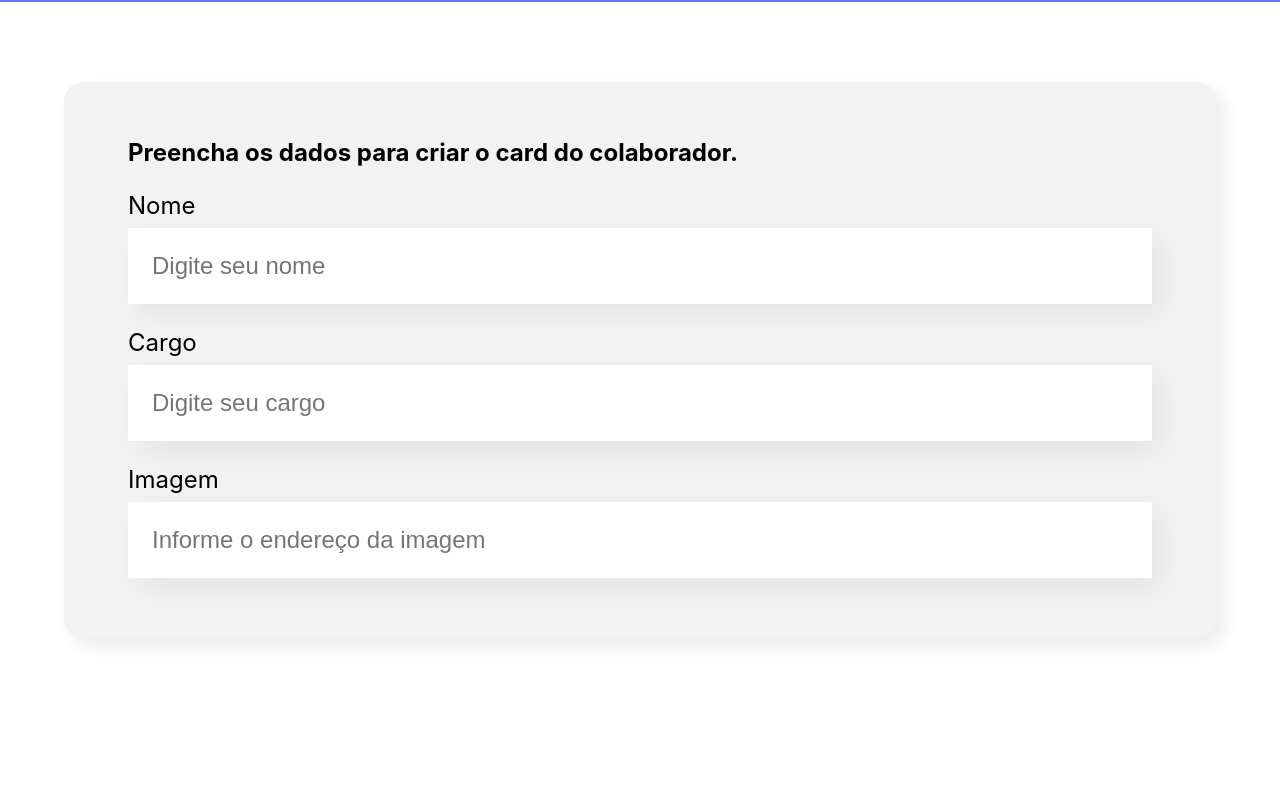
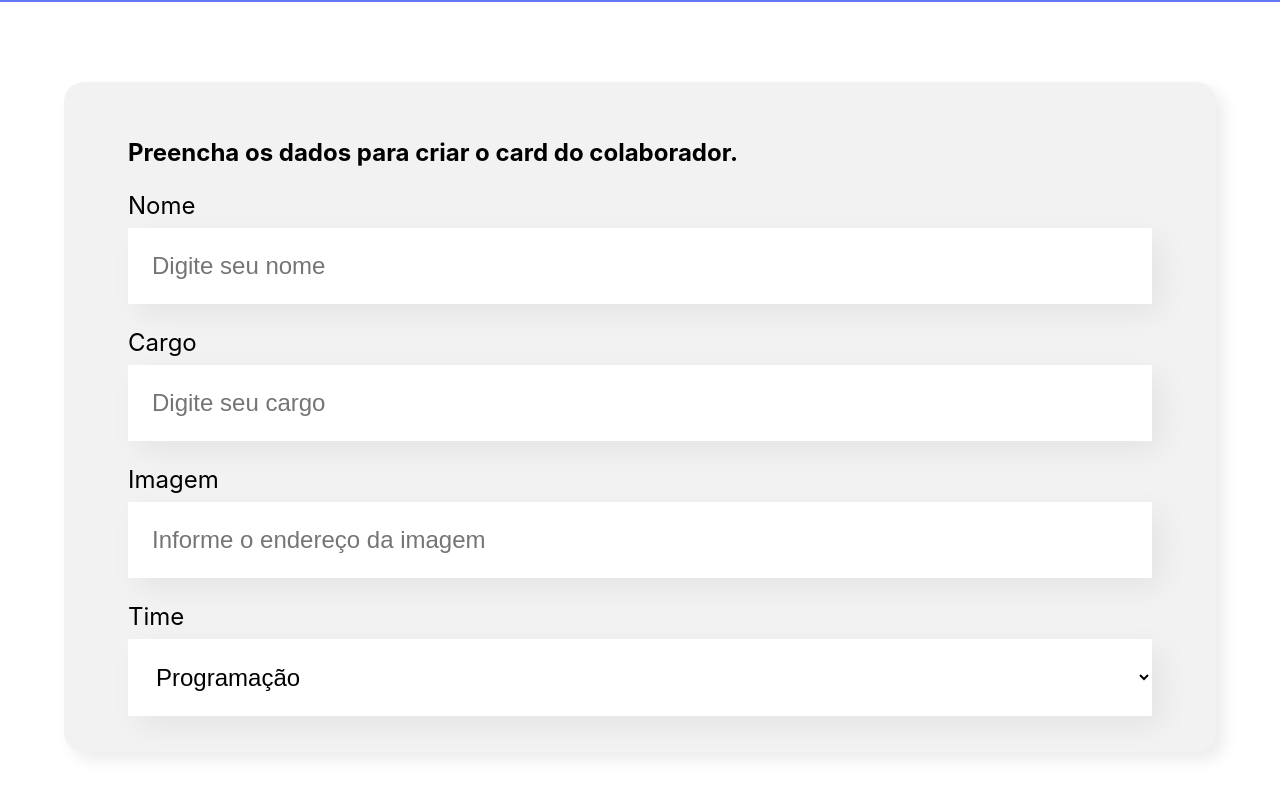
Before and after one commit to Pontessxx/organo, a React (Create React App) app: page / in a window 1280 px wide. Shown: the part 496-1292 px from the top of the page. Before the commit the page ends 1214 px from the top, so only its background shows below. Built offline with nearby package versions, Linux system fonts and the light colour scheme.

Commit message:
ListaSuspensa

```diff
--- a/src/componentes/Formulario/index.js
+++ b/src/componentes/Formulario/index.js
@@ -1,6 +1,16 @@
 import './Formulario.css'
 import CampoTexto from '../CampoTexto'
+import ListaSuspensa from '../ListaSuspensa'
 const Formulario = ()=>{
+    const times = [
+        'Programação',
+        'Frontend',
+        'Data Science',
+        'Devops',
+        'Ux e Desing',
+        'Mobile',
+        'Inovação e Gestão'
+    ]
     return (
         <section className="formulario">
             <form>
@@ -8,6 +18,7 @@
                 <CampoTexto label="Nome" placeholder="Digite seu nome"/>
                 <CampoTexto label="Cargo" placeholder="Digite seu cargo"/>
                 <CampoTexto label="Imagem" placeholder="Informe o endereço da imagem"/>
+                <ListaSuspensa label="Time" itens={times}/>
             </form>
         </section>
     )
--- /dev/null
+++ b/src/componentes/ListaSuspensa/ListaSuspensa.css
@@ -0,0 +1,14 @@
+.lista-suspensa label{
+    display: block;
+    margin-bottom: 8px;
+    font-size: 24px;
+}
+.lista-suspensa select{
+    background-color: #fff;
+    box-shadow: 10px 10px 30px rgba(0,0,0,0.06);
+    width: 100%;
+    border: none;
+    font-size: 24px;
+    padding: 24px;
+    box-sizing: border-box
+}
--- /dev/null
+++ b/src/componentes/ListaSuspensa/index.js
@@ -0,0 +1,13 @@
+import './ListaSuspensa.css'
+
+const ListaSuspensa = (props)=>{
+    return (
+        <div className="lista-suspensa">
+            <label>{props.label}</label>
+            <select>
+                {props.itens.map(item => <option key={item}>{item}</option>)}
+            </select>
+        </div>
+    )
+}
+export default ListaSuspensa
```
